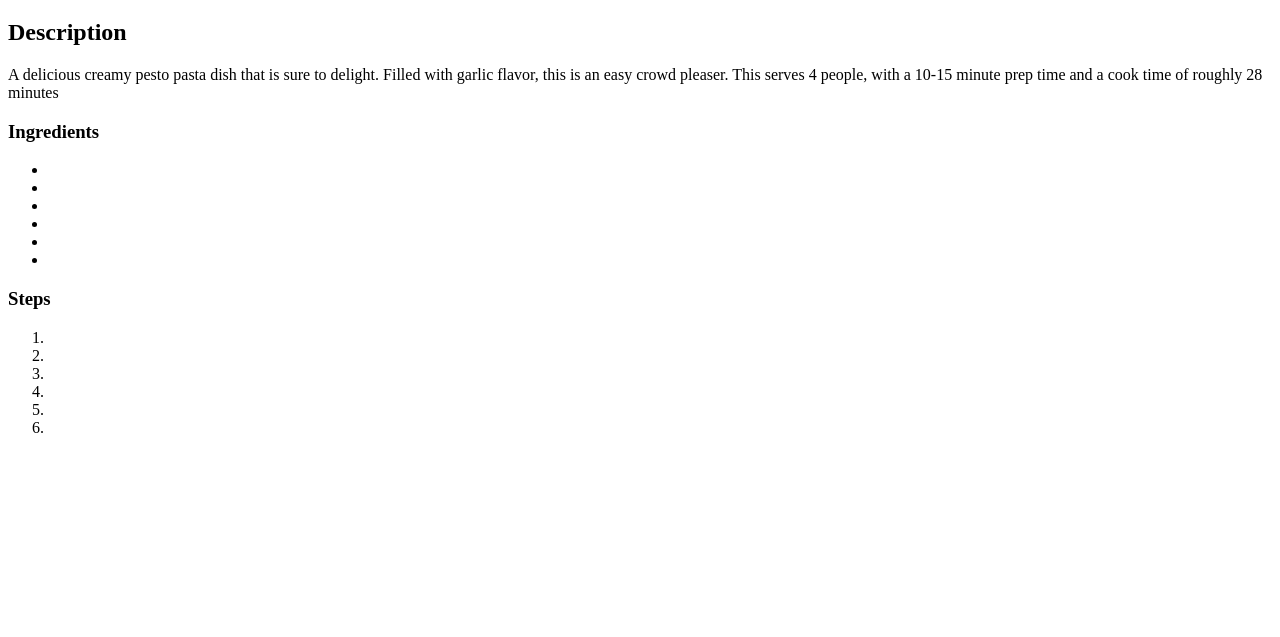
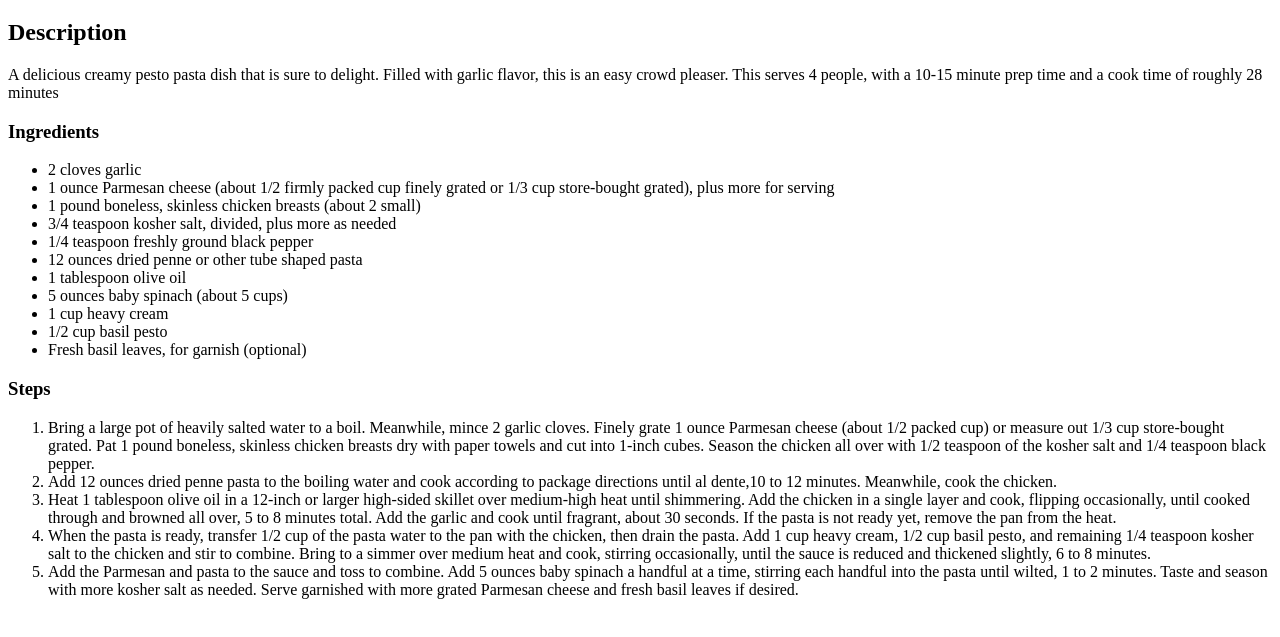
Before and after one commit to Maxwell-Willson/odin-recipes, a plain HTML site: page recipes/pesto_chicken_pasta.html in a window 1280 px wide. Shown: the part 61-698 px from the top of the page. Drawn offline with Linux system fonts and the light colour scheme.

Commit message:
Finish pesto chicken html page

```diff
--- a/recipes/pesto_chicken_pasta.html
+++ b/recipes/pesto_chicken_pasta.html
@@ -16,22 +16,29 @@
 
     <h3>Ingredients</h3>
         <ul>
-            <li></li>
-            <li></li>
-            <li></li>
-            <li></li>
-            <li></li>
-            <li></li>
+            <li>2 cloves garlic</li>
+            <li>1 ounce Parmesan cheese (about 1/2 firmly packed cup finely grated or
+                1/3 cup store-bought grated), plus more for serving</li>
+            <li>1 pound boneless, skinless chicken breasts (about 2 small)</li>
+            <li>3/4 teaspoon kosher salt, divided, plus more as needed</li>
+            <li>1/4 teaspoon freshly ground black pepper</li>
+            <li>12 ounces dried penne or other tube shaped pasta</li>
+            <li/>1 tablespoon olive oil</li>
+            <li/>5 ounces baby spinach (about 5 cups)</li>
+            <li/>1 cup heavy cream</li>
+            <li/>1/2 cup basil pesto</li>
+            <li/>Fresh basil leaves, for garnish (optional)</li>
         </ul>
+
 
     <h3>Steps</h3>
         <ol>
-            <li></li>
-            <li></li>
-            <li></li>
-            <li></li>
-            <li></li>
-            <li></li>
+            <li>Bring a large pot of heavily salted water to a boil. Meanwhile, mince 2 garlic cloves. Finely grate 1 ounce Parmesan cheese (about 1/2 packed cup) or measure out 1/3 cup store-bought grated. Pat 1 pound boneless, skinless chicken breasts dry with paper towels and cut into 1-inch cubes. Season the chicken all over with 1/2 teaspoon of the kosher salt and 1/4 teaspoon black pepper.</li>
+            <li>Add 12 ounces dried penne pasta to the boiling water and cook according to package directions until al dente,10 to 12 minutes. Meanwhile, cook the chicken.</li>
+            <li>Heat 1 tablespoon olive oil in a 12-inch or larger high-sided skillet over medium-high heat until shimmering. Add the chicken in a single layer and cook, flipping occasionally, until cooked through and browned all over, 5 to 8 minutes total. Add the garlic and cook until fragrant, about 30 seconds. If the pasta is not ready yet, remove the pan from the heat.</li>
+            <li>When the pasta is ready, transfer 1/2 cup of the pasta water to the pan with the chicken, then drain the pasta. Add 1 cup heavy cream, 1/2 cup basil pesto, and remaining 1/4 teaspoon kosher salt to the chicken and stir to combine. Bring to a simmer over medium heat and cook, stirring occasionally, until the sauce is reduced and thickened slightly, 6 to 8 minutes.</li>
+            <li>Add the Parmesan and pasta to the sauce and toss to combine. Add 5 ounces baby spinach a handful at a time, stirring each handful into the pasta until wilted, 1 to 2 minutes. Taste and season with more kosher salt as needed. Serve garnished with more grated Parmesan cheese and fresh basil leaves if desired.</li>
+
         </ol>
 
 </body>
```
